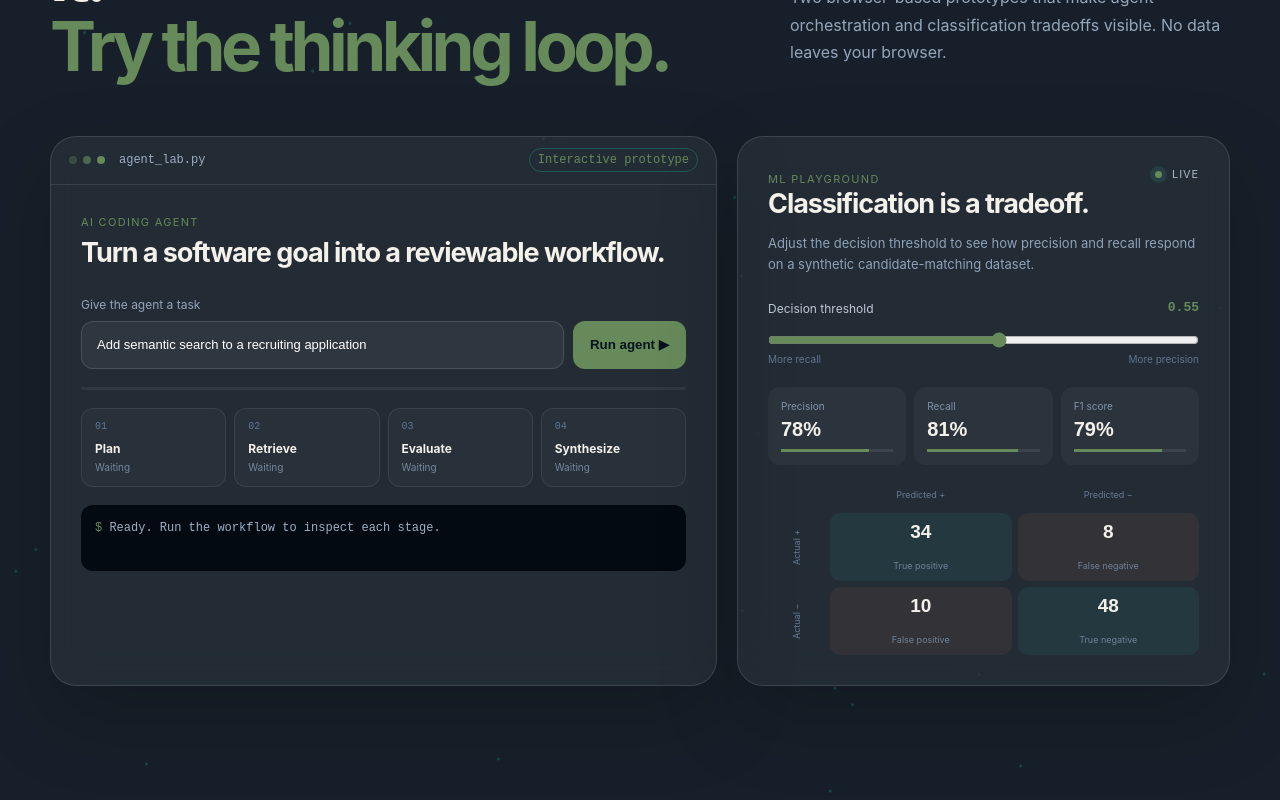
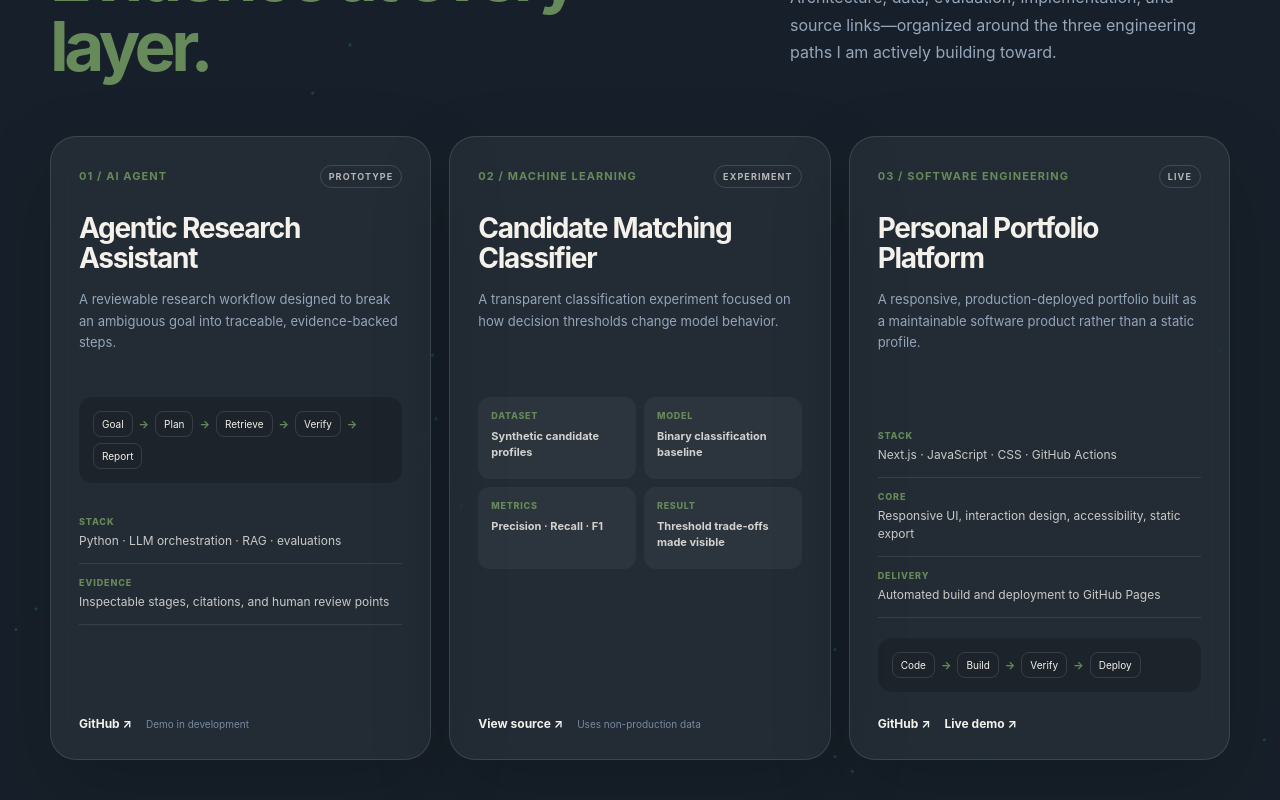
Before and after one commit to jiangjian9803-eng/jiangjian9803-eng.github.io, a Next.js app: page / in a window 1280 px wide. Shown: the part 1420-2220 px from the top of the page. Built offline with nearby package versions, Linux system fonts and the light colour scheme.

Commit message:
Replace AI lab with three engineering evidence cards

```diff
--- a/index.html
+++ b/index.html
@@ -86,62 +86,59 @@
         <div class="section-shell lab-shell">
           <div class="lab-heading reveal">
             <div>
-              <div class="section-label light-label">Live / AI Lab</div>
-              <h2>Don’t just read about it.<br /><em>Try the thinking loop.</em></h2>
+              <div class="section-label light-label">Engineering portfolio</div>
+              <h2>Three disciplines.<br /><em>Evidence at every layer.</em></h2>
             </div>
-            <p>Two browser-based prototypes that make agent orchestration and classification tradeoffs visible. No data leaves your browser.</p>
+            <p>Architecture, data, evaluation, implementation, and source links—organized around the three engineering paths I am actively building toward.</p>
           </div>
 
-          <div class="lab-grid">
-            <article class="agent-console reveal">
-              <div class="console-topbar">
-                <div class="traffic-lights"><i></i><i></i><i></i></div>
-                <span>agent_lab.py</span>
-                <span class="prototype-badge">Interactive prototype</span>
+          <div class="evidence-grid">
+            <article class="evidence-card reveal">
+              <div class="evidence-topline"><span>01 / AI Agent</span><i>Prototype</i></div>
+              <h3>Agentic Research Assistant</h3>
+              <p>A reviewable research workflow designed to break an ambiguous goal into traceable, evidence-backed steps.</p>
+              <div class="architecture-flow" aria-label="Agent architecture">
+                <span>Goal</span><b>→</b><span>Plan</span><b>→</b><span>Retrieve</span><b>→</b><span>Verify</span><b>→</b><span>Report</span>
               </div>
-              <div class="console-body">
-                <div class="console-intro">
-                  <p>AI Coding Agent</p>
-                  <h3>Turn a software goal into a reviewable workflow.</h3>
-                </div>
-                <label for="agent-task">Give the agent a task</label>
-                <div class="agent-input-row">
-                  <input id="agent-task" value="Add semantic search to a recruiting application" maxlength="100" />
-                  <button id="run-agent" type="button">Run agent <span>▶</span></button>
-                </div>
-                <div class="agent-progress"><span id="agent-progress-bar"></span></div>
-                <div class="agent-steps" id="agent-steps">
-                  <div data-step="plan"><span>01</span><strong>Plan</strong><small>Waiting</small></div>
-                  <div data-step="retrieve"><span>02</span><strong>Retrieve</strong><small>Waiting</small></div>
-                  <div data-step="evaluate"><span>03</span><strong>Evaluate</strong><small>Waiting</small></div>
-                  <div data-step="synthesize"><span>04</span><strong>Synthesize</strong><small>Waiting</small></div>
-                </div>
-                <div class="agent-output" id="agent-output" aria-live="polite">
-                  <span>$</span> Ready. Run the workflow to inspect each stage.
-                </div>
+              <dl class="evidence-list">
+                <div><dt>Stack</dt><dd>Python · LLM orchestration · RAG · evaluations</dd></div>
+                <div><dt>Evidence</dt><dd>Inspectable stages, citations, and human review points</dd></div>
+              </dl>
+              <div class="evidence-links">
+                <a href="https://github.com/jiangjian9803-eng" target="_blank" rel="noreferrer">GitHub ↗</a>
+                <span>Demo in development</span>
               </div>
             </article>
 
-            <article class="ml-playground reveal">
-              <div class="playground-heading">
-                <div><span>ML Playground</span><h3>Classification is a tradeoff.</h3></div>
-                <div class="live-indicator"><i></i> Live</div>
+            <article class="evidence-card reveal">
+              <div class="evidence-topline"><span>02 / Machine Learning</span><i>Experiment</i></div>
+              <h3>Candidate Matching Classifier</h3>
+              <p>A transparent classification experiment focused on how decision thresholds change model behavior.</p>
+              <div class="ml-evidence">
+                <div><span>Dataset</span><strong>Synthetic candidate profiles</strong></div>
+                <div><span>Model</span><strong>Binary classification baseline</strong></div>
+                <div><span>Metrics</span><strong>Precision · Recall · F1</strong></div>
+                <div><span>Result</span><strong>Threshold trade-offs made visible</strong></div>
               </div>
-              <p>Adjust the decision threshold to see how precision and recall respond on a synthetic candidate-matching dataset.</p>
-              <div class="threshold-control">
-                <label for="threshold">Decision threshold <output id="threshold-value">0.55</output></label>
-                <input id="threshold" type="range" min="20" max="85" value="55" />
-                <div class="range-labels"><span>More recall</span><span>More precision</span></div>
+              <div class="evidence-links">
+                <a href="https://github.com/jiangjian9803-eng/jiangjian9803-eng.github.io" target="_blank" rel="noreferrer">View source ↗</a>
+                <span>Uses non-production data</span>
               </div>
-              <div class="metric-grid">
-                <div><span>Precision</span><strong id="precision-value">78%</strong><i><b id="precision-bar"></b></i></div>
-                <div><span>Recall</span><strong id="recall-value">81%</strong><i><b id="recall-bar"></b></i></div>
-                <div><span>F1 score</span><strong id="f1-value">79%</strong><i><b id="f1-bar"></b></i></div>
-              </div>
-              <div class="confusion-matrix" aria-label="Confusion matrix">
-                <div class="matrix-label"></div><div class="matrix-label">Predicted +</div><div class="matrix-label">Predicted −</div>
-                <div class="matrix-label side">Actual +</div><div class="matrix-cell positive"><strong id="tp-value">34</strong><span>True positive</span></div><div class="matrix-cell"><strong id="fn-value">8</strong><span>False negative</span></div>
-                <div class="matrix-label side">Actual −</div><div class="matrix-cell"><strong id="fp-value">10</strong><span>False positive</span></div><div class="matrix-cell positive"><strong id="tn-value">48</strong><span>True negative</span></div>
+            </article>
+
+            <article class="evidence-card reveal">
+              <div class="evidence-topline"><span>03 / Software Engineering</span><i>Live</i></div>
+              <h3>Personal Portfolio Platform</h3>
+              <p>A responsive, production-deployed portfolio built as a maintainable software product rather than a static profile.</p>
+              <dl class="evidence-list">
+                <div><dt>Stack</dt><dd>Next.js · JavaScript · CSS · GitHub Actions</dd></div>
+                <div><dt>Core</dt><dd>Responsive UI, interaction design, accessibility, static export</dd></div>
+                <div><dt>Delivery</dt><dd>Automated build and deployment to GitHub Pages</dd></div>
+              </dl>
+              <div class="delivery-strip"><span>Code</span><b>→</b><span>Build</span><b>→</b><span>Verify</span><b>→</b><span>Deploy</span></div>
+              <div class="evidence-links">
+                <a href="https://github.com/jiangjian9803-eng/jiangjian9803-eng.github.io" target="_blank" rel="noreferrer">GitHub ↗</a>
+                <a href="https://jiangjian9803-eng.github.io/" target="_blank" rel="noreferrer">Live demo ↗</a>
               </div>
             </article>
           </div>
--- a/styles.css
+++ b/styles.css
@@ -149,6 +149,30 @@ h1 em { position: relative; margin-top: .08em; color: var(--blue); font-style: n
 .matrix-cell { min-height: 68px; display: grid; place-items: center; border-radius: 10px; background: rgba(255,131,92,.07); }
 .matrix-cell.positive { background: rgba(43,217,196,.07); }.matrix-cell strong { font: 700 19px/1 "Manrope", sans-serif; }.matrix-cell span { color: #6f839a; font-size: 9px; }
 
+.evidence-grid { display: grid; grid-template-columns: repeat(3, minmax(0, 1fr)); gap: 18px; align-items: stretch; }
+.evidence-card { min-height: 470px; display: flex; flex-direction: column; padding: 28px; border: 1px solid rgba(255,255,255,.12); border-radius: var(--radius); background: rgba(255,255,255,.055); box-shadow: 0 30px 80px rgba(0,0,0,.2); backdrop-filter: blur(18px); }
+.evidence-topline { display: flex; justify-content: space-between; align-items: center; gap: 12px; color: var(--cyan); font-size: 11px; font-weight: 700; letter-spacing: .1em; text-transform: uppercase; }
+.evidence-topline i { padding: 5px 8px; border: 1px solid rgba(255,255,255,.14); border-radius: 999px; color: rgba(244,241,235,.7); font-style: normal; font-size: 9px; }
+.evidence-card h3 { margin-top: 25px; font-size: 28px; line-height: 1.08; letter-spacing: -.045em; }
+.evidence-card > p { min-height: 84px; margin: 16px 0 24px; color: #95a6ba; font-size: 13px; line-height: 1.65; }
+.architecture-flow, .delivery-strip { display: flex; align-items: center; gap: 6px; flex-wrap: wrap; padding: 14px; border-radius: 14px; background: rgba(0,0,0,.18); }
+.architecture-flow span, .delivery-strip span { padding: 6px 8px; border: 1px solid rgba(255,255,255,.12); border-radius: 8px; color: var(--paper); font-size: 10px; }
+.architecture-flow b, .delivery-strip b { color: var(--cyan); font-size: 11px; }
+.evidence-list { display: grid; gap: 0; margin: 20px 0 0; }
+.evidence-list div { padding: 13px 0; border-bottom: 1px solid rgba(255,255,255,.09); }
+.evidence-list dt { margin-bottom: 5px; color: var(--cyan); font-size: 9px; font-weight: 800; letter-spacing: .1em; text-transform: uppercase; }
+.evidence-list dd { margin: 0; color: rgba(244,241,235,.8); font-size: 12px; line-height: 1.5; }
+.ml-evidence { display: grid; grid-template-columns: 1fr 1fr; gap: 8px; }
+.ml-evidence div { min-height: 82px; padding: 13px; border-radius: 12px; background: rgba(255,255,255,.045); }
+.ml-evidence span, .ml-evidence strong { display: block; }
+.ml-evidence span { margin-bottom: 8px; color: var(--cyan); font-size: 9px; font-weight: 800; letter-spacing: .08em; text-transform: uppercase; }
+.ml-evidence strong { color: rgba(244,241,235,.84); font-size: 11px; line-height: 1.45; }
+.delivery-strip { margin-top: 20px; }
+.evidence-links { display: flex; align-items: center; gap: 14px; flex-wrap: wrap; margin-top: auto; padding-top: 24px; }
+.evidence-links a { color: var(--paper); font-size: 12px; font-weight: 700; text-decoration: none; }
+.evidence-links a:hover { color: var(--cyan); }
+.evidence-links span { color: #778ba2; font-size: 10px; }
+
 .split-section, .experience-section { display: grid; grid-template-columns: 240px 1fr; gap: 70px; padding-block: 150px; }
 .section-label { font-size: 12px; text-transform: uppercase; letter-spacing: .16em; font-weight: 700; color: var(--blue); }
 .about-copy h2, .section-heading h2, .contact-copy h2 { font-size: clamp(40px, 5vw, 70px); line-height: 1.05; letter-spacing: -.06em; }
@@ -212,7 +236,7 @@ footer { display: flex; justify-content: space-between; padding-block: 25px 40px
   .timeline article { grid-template-columns: 130px 1fr; }
   .timeline article > p { grid-column: 2; }
   .contact-section { grid-template-columns: 1fr; padding: 56px 38px; gap: 40px; }
-  .lab-heading, .lab-grid { grid-template-columns: 1fr; }
+  .lab-heading, .lab-grid, .evidence-grid { grid-template-columns: 1fr; }
 }
 
 @media (max-width: 620px) {
```
